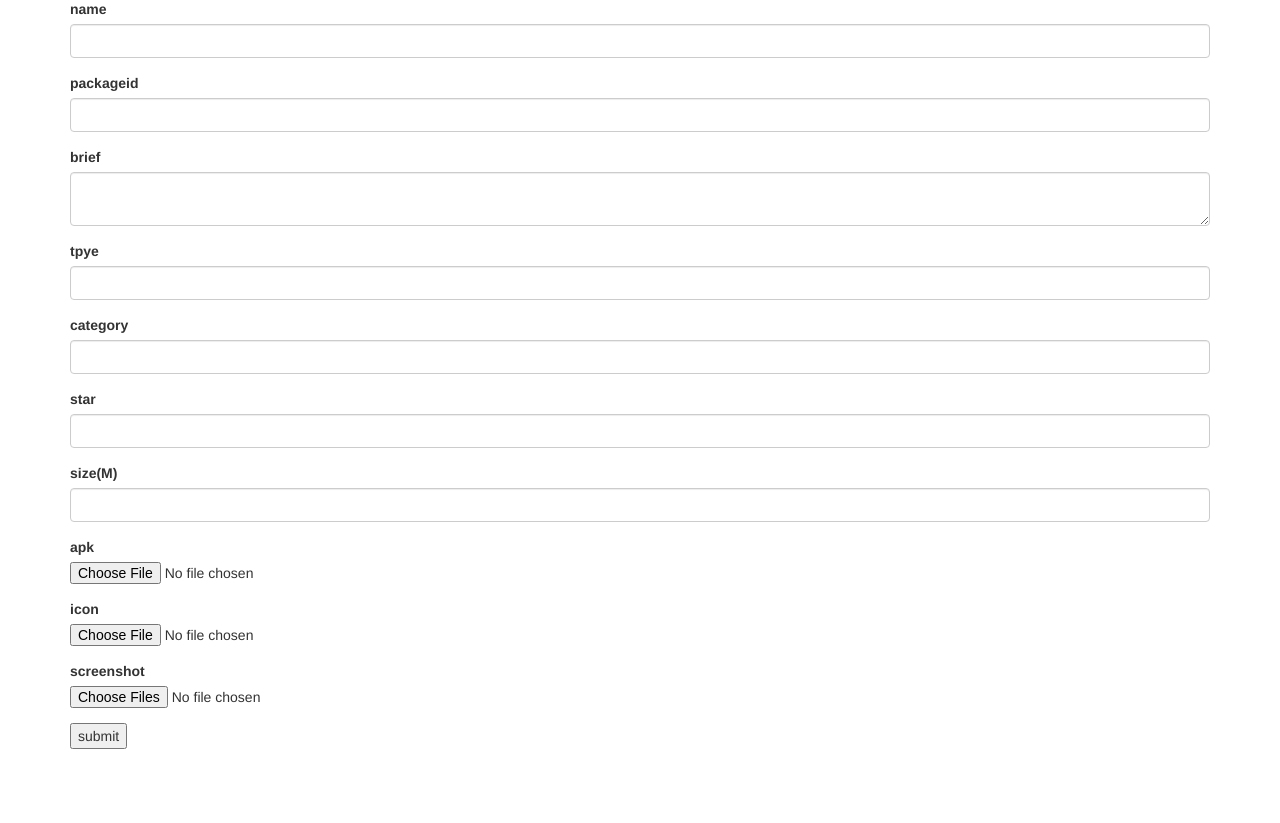
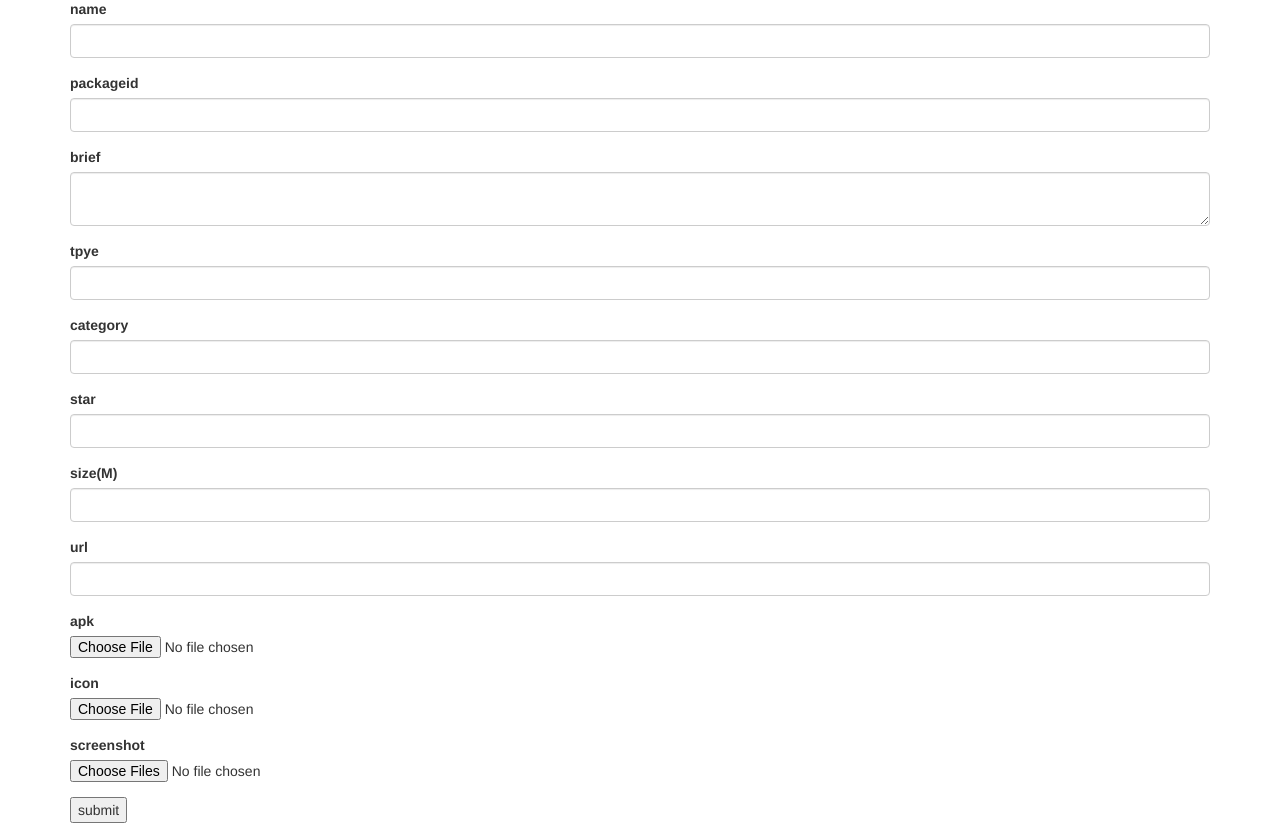
Before and after one commit to Nynia/havefun, a Flask app: page / in a window 1280 px wide. Shown: the part 31-854 px from the top of the page. Before the commit the page ends 780 px from the top, so only its background shows below. Run offline with Flask 2, Linux system fonts and the light colour scheme; some libraries are stand-ins or nearby versions.

Commit message:
增加url

```diff
--- a/app/main/forms.py
+++ b/app/main/forms.py
@@ -9,6 +9,7 @@ class GameForm(Form):
     category = StringField('category')
     star = IntegerField('star')
     size = StringField('size(M)')
+    url = StringField('url')
     apk = FileField('apk')
     icon = FileField('icon')
     screenshot = FileField('screenshot')
--- a/app/templates/admin.html
+++ b/app/templates/admin.html
@@ -27,6 +27,9 @@
                 {{ form.size.label }} {{ form.size(class="form-control") }}
             </div>
             <div class="form-group">
+                {{ form.url.label }} {{ form.url(class="form-control") }}
+            </div>
+            <div class="form-group">
                 {{ form.apk.label }} {{ form.apk() }}
             </div>
             <div class="form-group">
```
